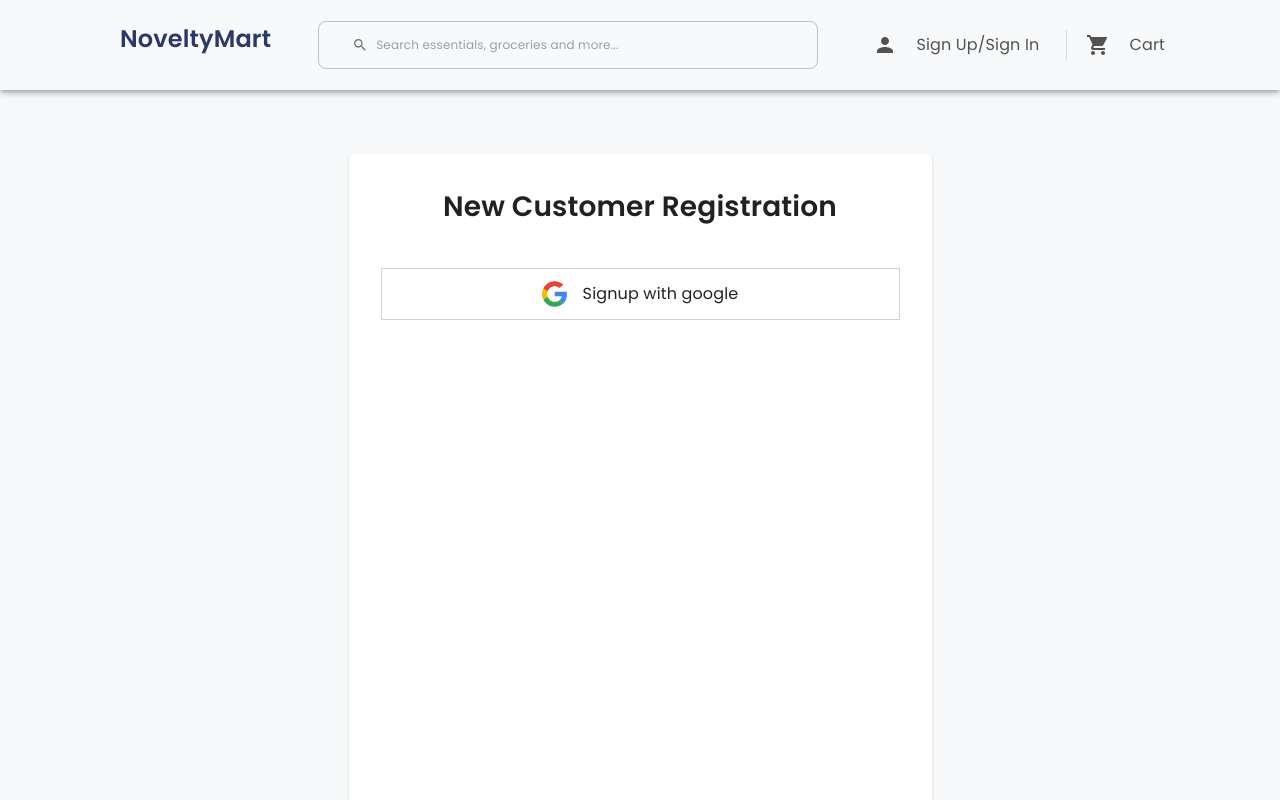
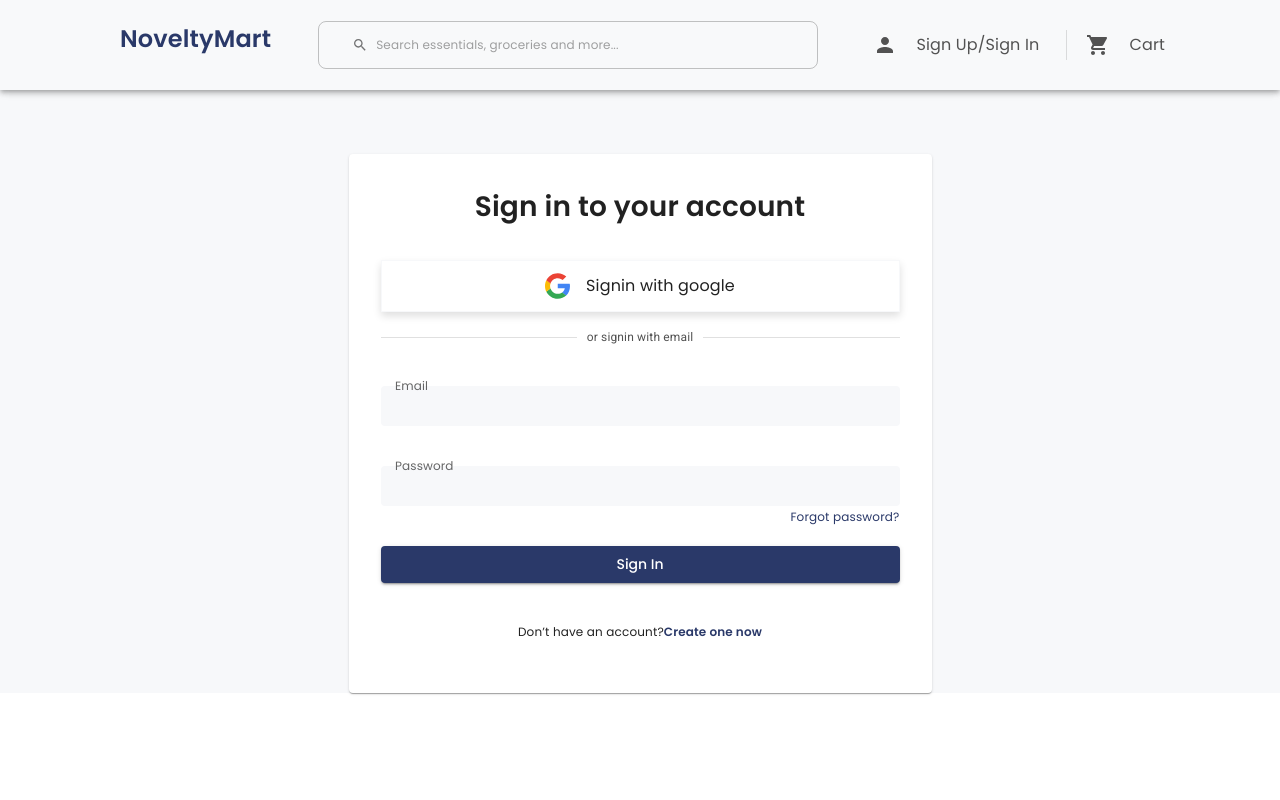
Before and after one commit to aviyan171/Ecommerce-Design, a React (Create React App) app: page / in a window 1280 px wide. Shown: the top 800 px of the page. Built offline with nearby package versions, Linux system fonts and the light colour scheme; a web font is replaced by a local one.

Commit message:
login and register

```diff
--- a/src/App.tsx
+++ b/src/App.tsx
@@ -1,13 +1,15 @@
 import { Box } from "@mui/material";
 import Navbarrr from "./common/Navbarrr";
 import Layout from "./Layout/Layout";
+import LoginPage from "./pages/LoginPage";
 import RegisterPage from "./pages/RegisterPage";
 
 function App() {
   return (
     <Layout>
       <Navbarrr />
-      <RegisterPage />
+      {/* <RegisterPage /> */}
+      <LoginPage />
     </Layout>
   );
 }
--- /dev/null
+++ b/src/pages/LoginPage.tsx
@@ -0,0 +1,144 @@
+import {
+  Box,
+  Button,
+  Divider,
+  Paper,
+  TextField,
+  Typography,
+} from "@mui/material";
+
+import Google from "../assets/SVG/google-icon.svg";
+
+export const LoginPage = () => {
+  return (
+    <Box sx={{ display: "flex", justifyContent: "center" }}>
+      <Paper
+        sx={{
+          bgcolor: "F7F8FA",
+          height: "539px",
+          width: "583px",
+          borderRadius: "4px",
+          mt: "154px",
+        }}
+      >
+        <Box
+          sx={{
+            margin: "32px",
+            display: "flex",
+            flexDirection: "column",
+            alignItems: "center",
+          }}
+        >
+          <Typography sx={{ fontSize: "28px", fontWeight: 600 }}>
+            Sign in to your account
+          </Typography>
+
+          <Box
+            sx={{
+              border: "1px solid #F7F8FA",
+              width: "100%",
+              mt: 4,
+              boxShadow: "0px 4px 8px 0px #00000021",
+            }}
+          >
+            <Box
+              sx={{
+                display: "flex",
+                gap: 2,
+                alignItems: "center",
+                justifyContent: "center",
+              }}
+            >
+              <Box
+                component="img"
+                src={Google}
+                alt="icon"
+                sx={{ height: 50, width: 25 }}
+              />
+              <Typography sx={{ cursor: "pointer" }}>
+                Signin with google
+              </Typography>
+            </Box>
+          </Box>
+          <Divider
+            sx={{ width: "100%", mt: 2, fontSize: 12, color: "#525252" }}
+          >
+            or signin with email
+          </Divider>
+
+          <Box
+            sx={{
+              mt: 5,
+              gap: 5,
+              display: "flex",
+              flexDirection: "column",
+              width: "100%",
+            }}
+          >
+            <TextField
+              sx={{ width: "100%", "& fieldset": { border: "none" } }}
+              InputProps={{
+                style: {
+                  height: "40px",
+                  borderRadius: "4px",
+                  backgroundColor: "#F7F8FA",
+                  width: "100%",
+                },
+              }}
+              label="Email"
+              InputLabelProps={{
+                shrink: true,
+              }}
+            />
+            <Box sx={{ position: "relative" }}>
+              <TextField
+                sx={{
+                  width: "100%",
+                  "& fieldset": { border: "none" },
+                }}
+                InputProps={{
+                  style: {
+                    height: "40px",
+                    borderRadius: "4px",
+                    backgroundColor: "#F7F8FA",
+                  },
+                }}
+                label="Password"
+                InputLabelProps={{
+                  shrink: true,
+                }}
+              />
+              <Typography
+                color="primary"
+                sx={{
+                  fontSize: "12px",
+                  position: "absolute",
+                  right: 0,
+                  bottom: -20,
+                  cursor: "pointer",
+                }}
+              >
+                Forgot password?
+              </Typography>
+            </Box>
+            <Button sx={{ textTransform: "none" }} variant="contained">
+              Sign In
+            </Button>
+            <Typography sx={{ fontSize: "12px", textAlign: "center" }}>
+              Don’t have an account?
+              <Typography
+                component="span"
+                color="primary"
+                sx={{ fontSize: "12px", fontWeight: 600, cursor: "pointer" }}
+              >
+                Create one now
+              </Typography>
+            </Typography>
+          </Box>
+        </Box>
+      </Paper>
+    </Box>
+  );
+};
+
+export default LoginPage;
--- a/src/pages/RegisterPage.tsx
+++ b/src/pages/RegisterPage.tsx
@@ -1,4 +1,15 @@
-import { Box, Paper, Typography } from "@mui/material";
+import {
+  Box,
+  Button,
+  Divider,
+  Paper,
+  TextField,
+  Typography,
+} from "@mui/material";
+import FormGroup from "@mui/material/FormGroup";
+import FormControlLabel from "@mui/material/FormControlLabel";
+import Checkbox from "@mui/material/Checkbox";
+
 import Google from "../assets/SVG/google-icon.svg";
 
 const RegisterPage = () => {
@@ -25,7 +36,14 @@ const RegisterPage = () => {
             New Customer Registration
           </Typography>
 
-          <Box sx={{ border: "1px solid lightgrey ", width: "100%", mt: 5 }}>
+          <Box
+            sx={{
+              border: "1px solid #F7F8FA",
+              width: "100%",
+              mt: 4,
+              boxShadow: "0px 4px 8px 0px #00000021",
+            }}
+          >
             <Box
               sx={{
                 display: "flex",
@@ -43,6 +61,118 @@ const RegisterPage = () => {
               <Typography>Signup with google</Typography>
             </Box>
           </Box>
+          <Divider
+            sx={{ width: "100%", mt: 2, fontSize: 12, color: "#525252" }}
+          >
+            or signup with email
+          </Divider>
+          <Box sx={{ mt: 5, gap: 4, display: "flex", flexDirection: "column" }}>
+            <Box sx={{ display: "flex", flexDirection: "row", gap: 2.5 }}>
+              <TextField
+                sx={{ fontSize: "12px", "& fieldset": { border: "none" } }}
+                InputProps={{
+                  style: {
+                    height: "40px",
+                    width: "252px",
+                    backgroundColor: "#F7F8FA",
+                  },
+                }}
+                label="First Name"
+                InputLabelProps={{
+                  shrink: true,
+                  margin: "dense",
+                }}
+              />
+              <TextField
+                sx={{ fontSize: "12px", "& fieldset": { border: "none" } }}
+                InputProps={{
+                  style: {
+                    height: "40px",
+                    width: "252px",
+                    borderRadius: "4px",
+                    backgroundColor: "#F7F8FA",
+                  },
+                }}
+                label="last Name"
+                InputLabelProps={{
+                  shrink: true,
+                }}
+              />
+            </Box>
+            <TextField
+              sx={{ width: "100%", "& fieldset": { border: "none" } }}
+              InputProps={{
+                style: {
+                  height: "40px",
+                  borderRadius: "4px",
+                  backgroundColor: "#F7F8FA",
+                },
+              }}
+              label="Email"
+              InputLabelProps={{
+                shrink: true,
+              }}
+            />
+            <TextField
+              sx={{ width: "100%", "& fieldset": { border: "none" } }}
+              InputProps={{
+                style: {
+                  height: "40px",
+                  borderRadius: "4px",
+                  backgroundColor: "#F7F8FA",
+                },
+              }}
+              label="Contact Number"
+              InputLabelProps={{
+                shrink: true,
+              }}
+            />
+            <TextField
+              sx={{ width: "100%", "& fieldset": { border: "none" } }}
+              InputProps={{
+                style: {
+                  height: "40px",
+                  borderRadius: "4px",
+                  backgroundColor: "#F7F8FA",
+                },
+              }}
+              label="Password"
+              InputLabelProps={{
+                shrink: true,
+              }}
+              helperText={"Passwords must be at least 8 characters."}
+            />
+
+            <TextField
+              sx={{ width: "100%", "& fieldset": { border: "none" } }}
+              InputProps={{
+                style: {
+                  height: "40px",
+                  borderRadius: "4px",
+                  backgroundColor: "#F7F8FA",
+                },
+              }}
+              label="Confirm Password"
+              InputLabelProps={{
+                shrink: true,
+              }}
+            />
+            <FormGroup>
+              <FormControlLabel
+                control={<Checkbox />}
+                label="I agree with the terms and conditions"
+              />
+            </FormGroup>
+            <Button sx={{ textTransform: "none" }} variant="contained">
+              Signup
+            </Button>
+            <Typography sx={{ fontSize: "12px", textAlign: "center" }}>
+              Already a member?
+              <Typography component="span" color="primary" fontSize="12px">
+                Login and continue
+              </Typography>
+            </Typography>
+          </Box>
         </Box>
       </Paper>
     </Box>
```
Also changed, not shown: src/styles/CustomStyles.tsx (added, +26 -0 lines).
